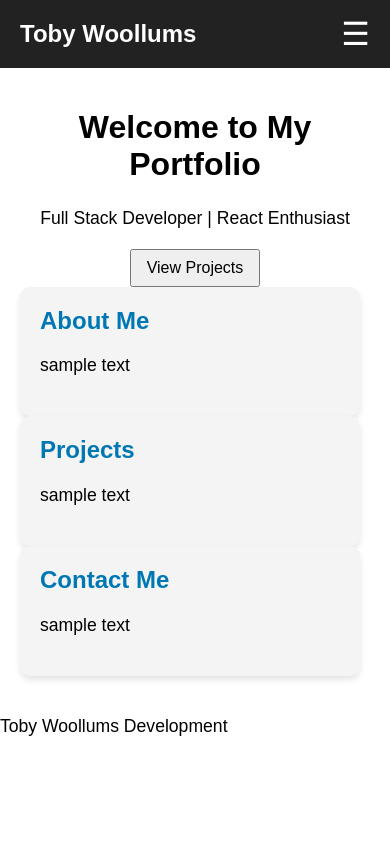
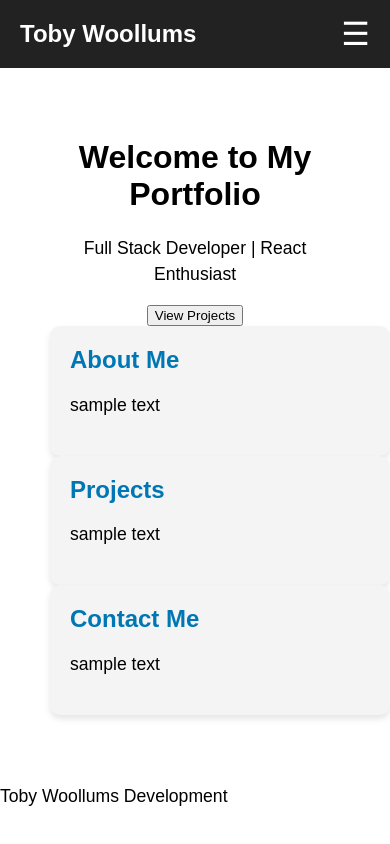
Before and after one commit to woollumst/woollumst.github.io, a React (Vite) app: page / in a window 390 px wide. Built offline with nearby package versions, Linux system fonts and the light colour scheme.

Commit message:
Update Home.css

```diff
--- a/src/pages/Home.css
+++ b/src/pages/Home.css
@@ -5,14 +5,6 @@
 
 /* Mobile styling */
 @media (max-width: 600px) {
-  .home {
-    padding: 20px;
-  }
-
-  button {
-    font-size: 1em;
-    padding: 8px 15px;
-  }
   .featured-container {
     flex-direction: column;
     align-items: center;
```
